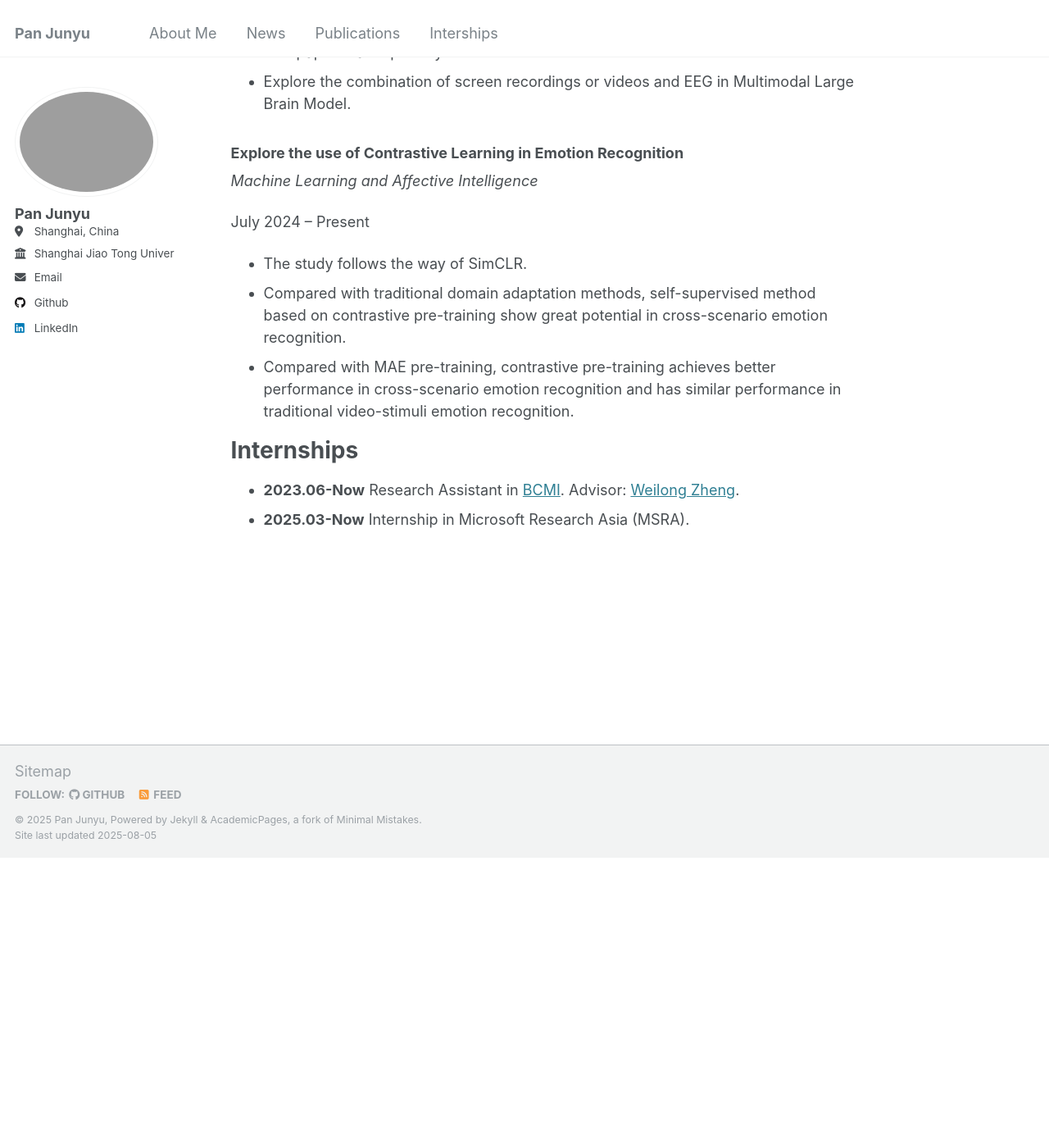
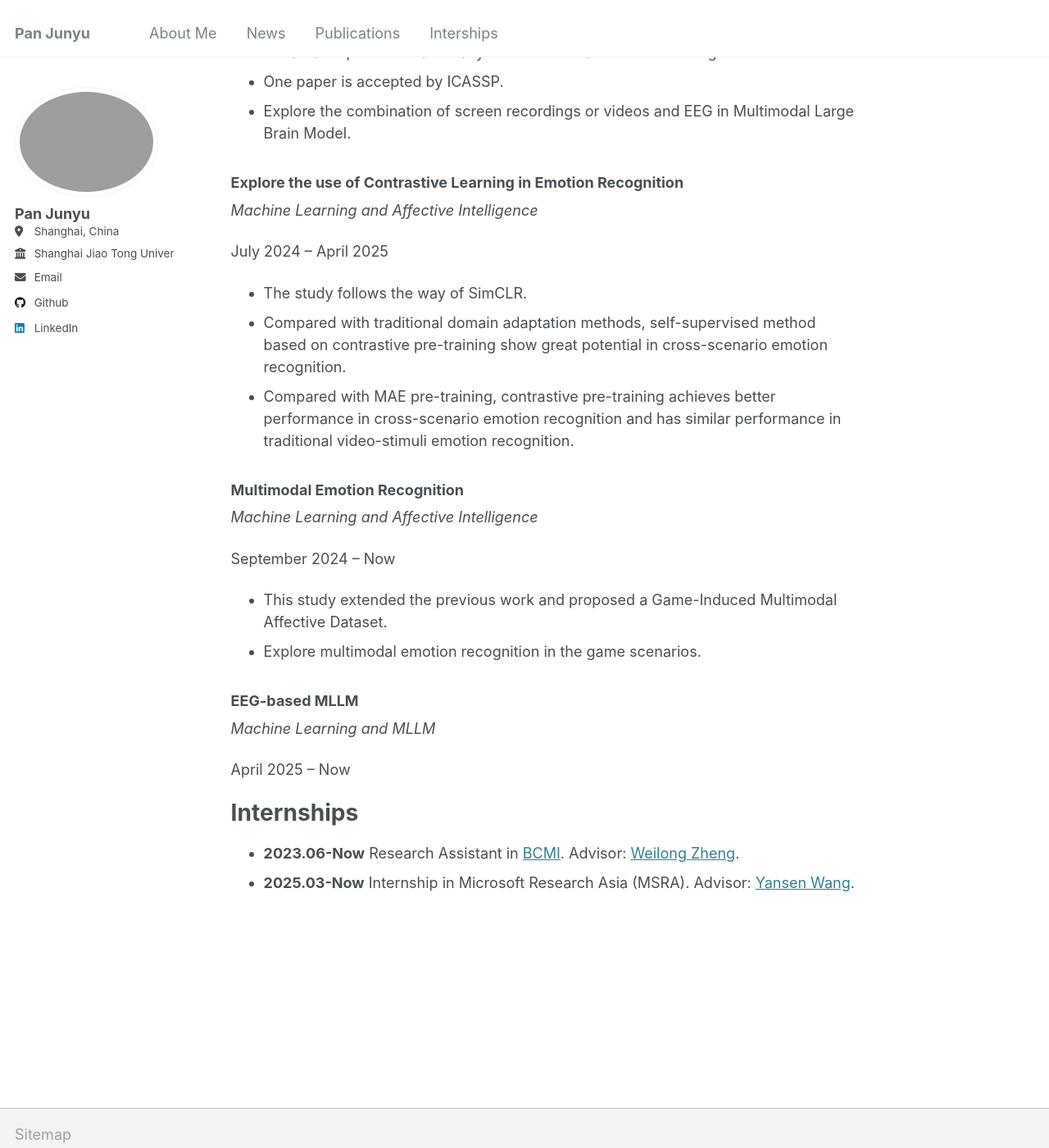
Before and after one commit to AlbertMentat/AlbertMentat.github.io, a Jekyll site: the page built from _pages/about.md, in a window 1280 px wide and 1400 px high, scrolled down 1036 px. Shown: the whole window at 82% size. Built offline with Jekyll 4.4.1, drawn with Linux system fonts in a browser that asks for light colours; before the commit the page ends 2083 px from its top, so only the background shows below that; some of the changed text lies outside the part shown.

Commit message:
Update about.md

```diff
--- a/_pages/about.md
+++ b/_pages/about.md
@@ -15,7 +15,8 @@ Affective Computing, Brain-Computer Interactions, Artificial Intelligence, Machi
 
 News
 ======
-- **2024.12** 1 paper is accepted by ICASSP!
+- **2024.12** 1 paper is accepted by ICASSP 2025!
+- **2025.7** 1 paper is submitted to AAAI 2026.
 
 Publications
 ======
@@ -26,7 +27,7 @@ Projects
 ### Cross-Scenario Emotion Recognition
 *Machine Learning and Affective Intelligence*
 
-June 2023 -- Present
+June 2023 -- December 2024
 - Traditional emotion recognition approaches usually utilize videos as stimuli. However, watching videos lacks interaction. This project adopts games as emotion elicitation stimuli to explore the relationship of emotion recognition in different scenarios (game and video scenarios).
 - We also propose Double Domain Converter Transformer (DDCT) which achieves a remarkable prediction accuracy of cross-scenario emotion recognition.
 - One paper is accepted by ICASSP.
@@ -35,12 +36,24 @@ June 2023 -- Present
 ### Explore the use of Contrastive Learning in Emotion Recognition
 *Machine Learning and Affective Intelligence*
 
-July 2024 -- Present
+July 2024 -- April 2025
 - The study follows the way of SimCLR.
 - Compared with traditional domain adaptation methods, self-supervised method based on contrastive pre-training show great potential in cross-scenario emotion recognition.
 - Compared with MAE pre-training, contrastive pre-training achieves better performance in cross-scenario emotion recognition and has similar performance in traditional video-stimuli emotion recognition.
 
+### Multimodal Emotion Recognition
+*Machine Learning and Affective Intelligence*
+
+September 2024 -- Now
+- This study extended the previous work and proposed a Game-Induced Multimodal Affective Dataset.
+- Explore multimodal emotion recognition in the game scenarios.
+
+### EEG-based MLLM
+*Machine Learning and MLLM*
+
+April 2025 -- Now
+
 Internships
 ======
 - **2023.06-Now** Research Assistant in [BCMI](https://bcmi.sjtu.edu.cn/). Advisor: [Weilong Zheng](https://weilongzheng.github.io/).
-- **2025.03-Now** Internship in Microsoft Research Asia (MSRA).
+- **2025.03-Now** Internship in Microsoft Research Asia (MSRA). Advisor: [Yansen Wang](https://www.microsoft.com/en-us/research/people/yansenwang/).
```
